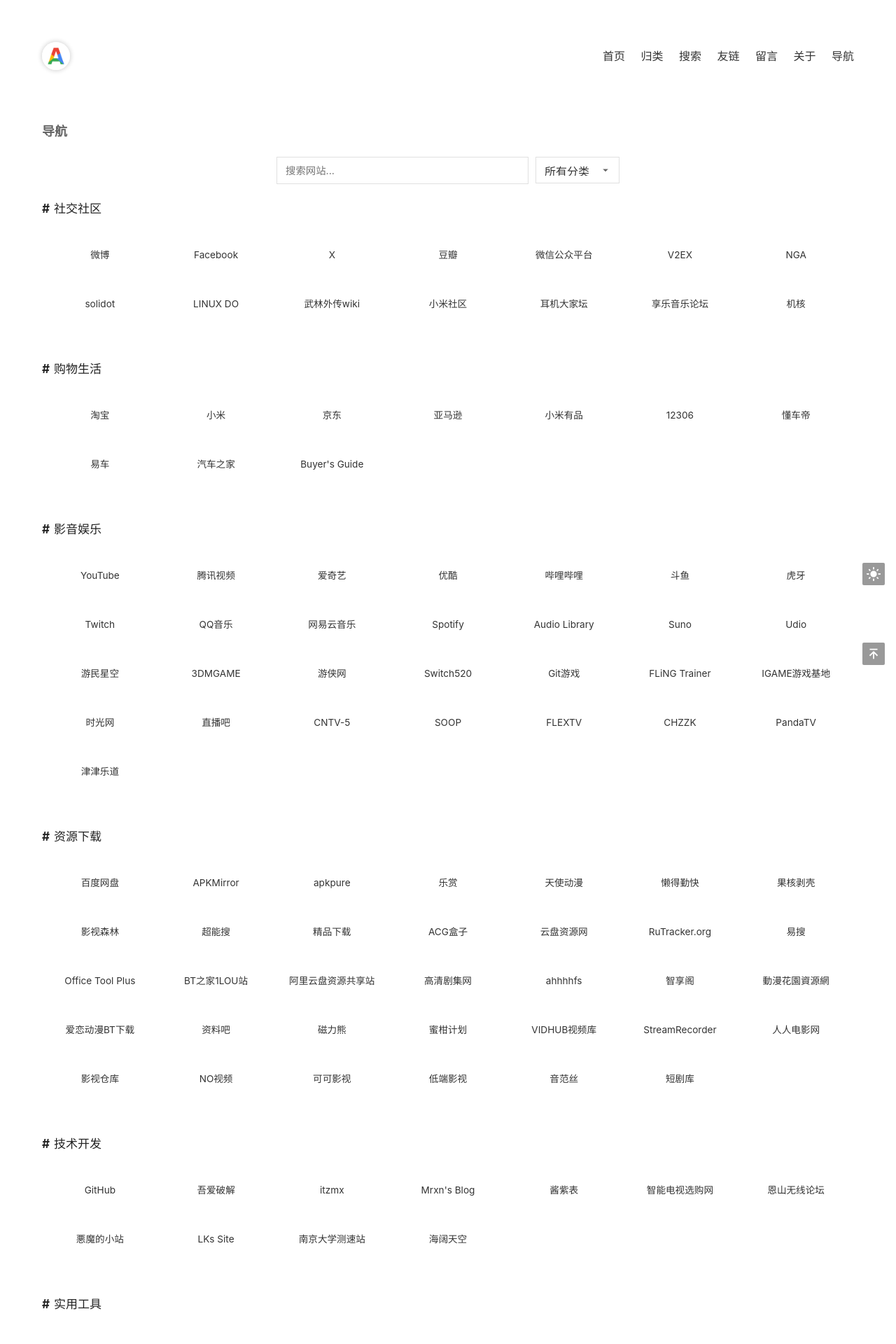
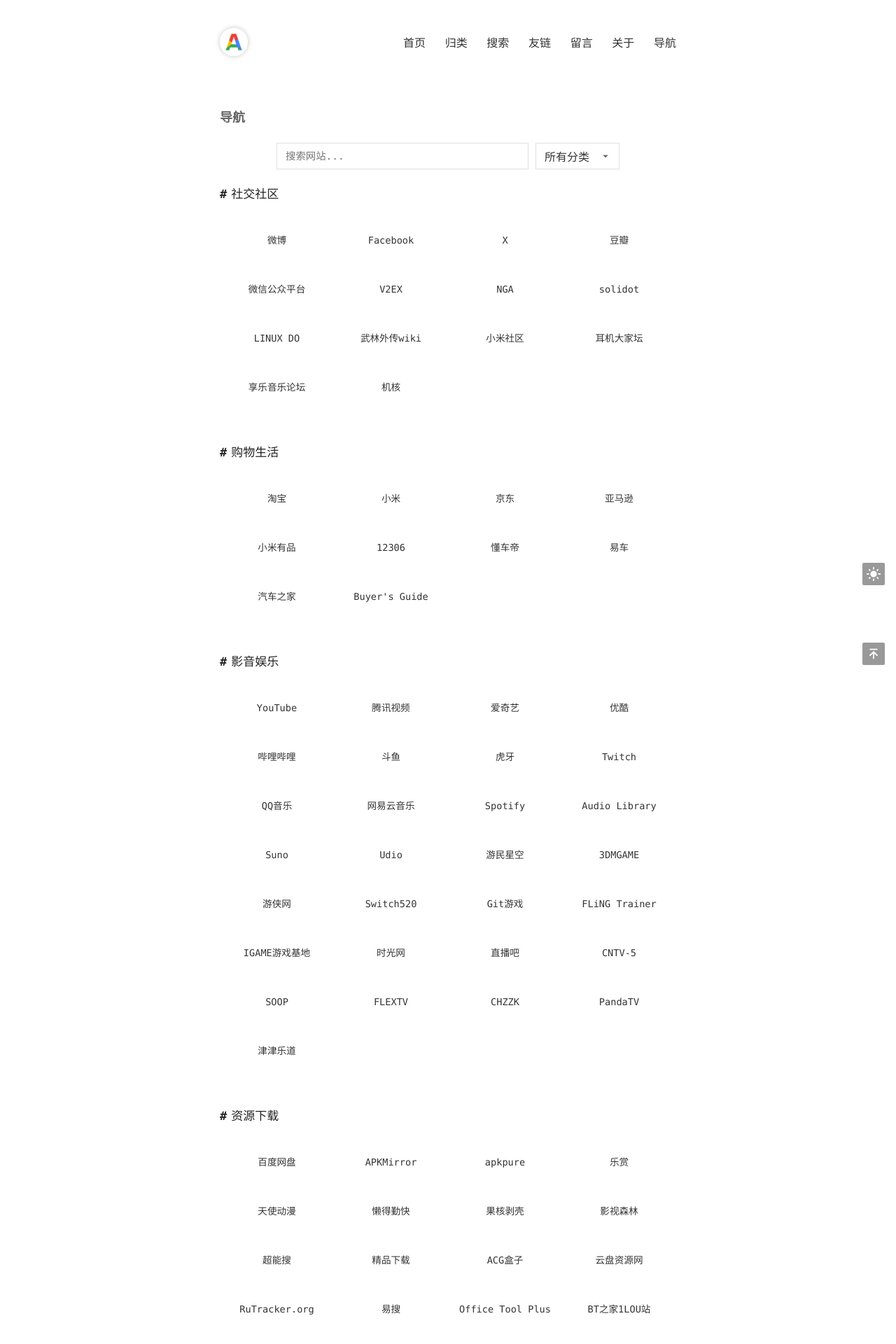
Before and after one commit to admans/admans.github.io, a Jekyll site: the page built from pages/navi.html, in a window 1280 px wide. Shown: the top 1920 px of the page at 70% size. Built offline with Jekyll 4.4.1, drawn with Linux system fonts in a browser that asks for light colours.

Commit message:
测试页面宽度

```diff
--- a/pages/navi.html
+++ b/pages/navi.html
@@ -14,16 +14,6 @@ title: 导航
             margin: 0;
             padding: 0;
             box-sizing: border-box;
-        }
-
-        body {
-            font-family: -apple-system, BlinkMacSystemFont, 'Segoe UI', Roboto, sans-serif;
-            background-color: #ffffff;
-            color: #333;
-            line-height: 1.5;
-            padding: 20px;
-            max-width: 1200px;
-            margin: 0 auto;
         }
 
         header {
```
